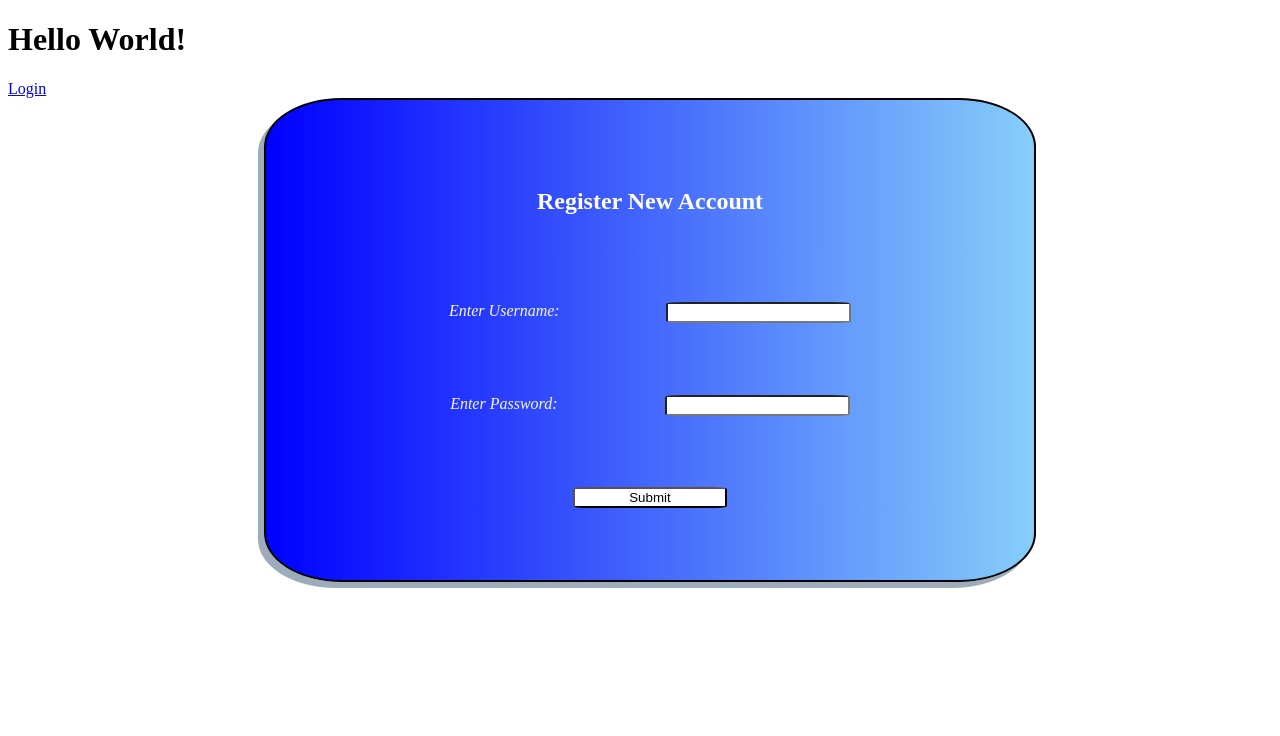
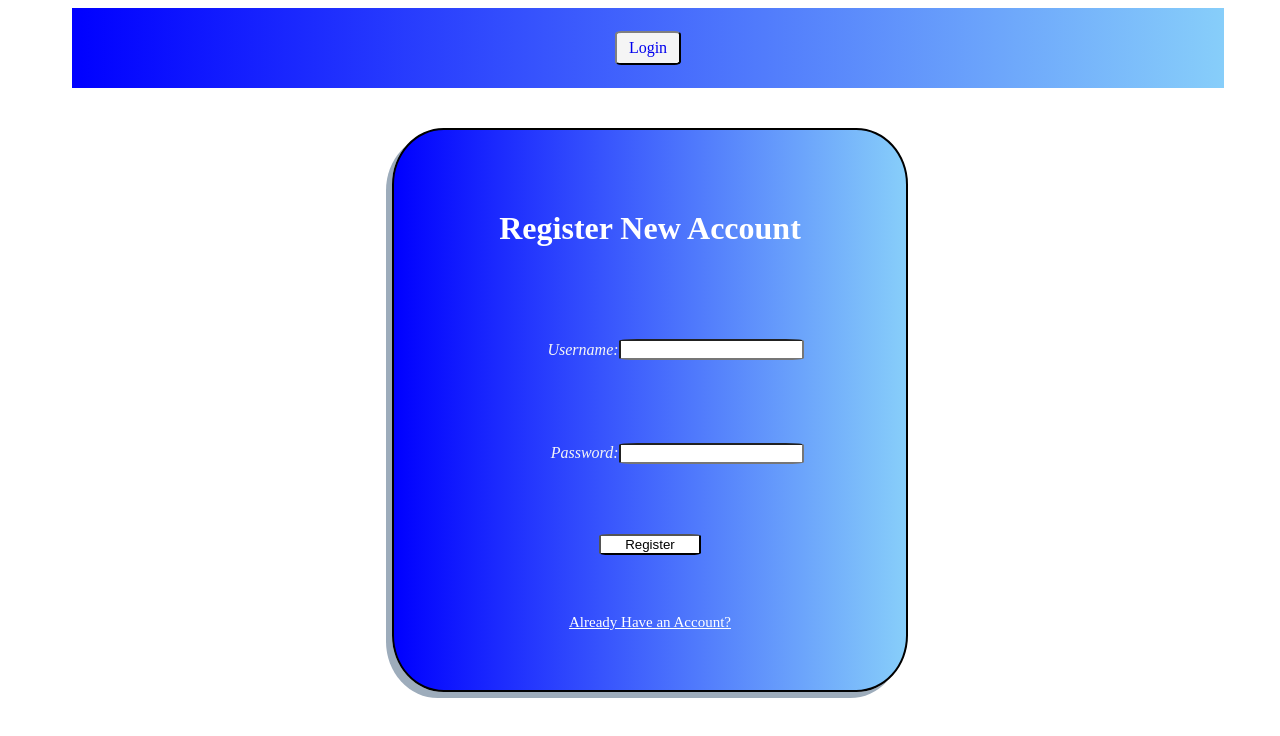
Before and after one commit to Kelphane/Payroll_Tracker_FrontEnd, a React (Create React App) app: page /register in a window 1280 px wide. Shown: the top 736 px of the page. Built offline with nearby package versions, Linux system fonts and the light colour scheme.

Commit message:
Created a handleChange and handleRegister function in Register.jsx

```diff
--- a/src/App.jsx
+++ b/src/App.jsx
@@ -10,7 +10,6 @@ import Register from "./Components/Register/Register";
 const App = () => {
     return(
         <div>
-            <h1>Hello World!</h1>
             <NavBar />
             <Routes>
                 <Route path="/login" element={<Login />}/>
--- a/src/Components/Login/Login.css
+++ b/src/Components/Login/Login.css
@@ -1,4 +1,4 @@
-.login{
+.login-register{
     display: flex;
     flex-direction: column;
     justify-content: space-evenly;
@@ -6,40 +6,58 @@
     border-radius: 10%;
     background: linear-gradient(90deg, blue, lightskyblue);
     box-shadow: -6px 6px rgb(157, 172, 187);
-    height: 60vh;
-    width: 60vw;
-    margin-left: 20vw;
-    margin-right: 20vw;
+    height: 70vh;
+    width: 70vw;
+    margin-left: 15vw;
+    margin-right: 15vw;
 }
 
-.login h1{
+@media(min-width: 769px){
+    .login-register{
+        display: flex;
+        flex-direction: column;
+        justify-content: space-evenly;
+        border: 2px solid black;
+        border-radius: 10%;
+        background: linear-gradient(90deg, blue, lightskyblue);
+        box-shadow: -6px 6px rgb(157, 172, 187);
+        height: 70vh;
+        width: 40vw;
+        margin-left: 30vw;
+        margin-right: 30vw;
+    }
+}
+
+.login-register h1{
     text-align: center;
-    font-size: 150%;
+    font-size: 32px;
     color: white;
 }
 
-.login label{
+.login-register label{
     display: flex;
     flex-direction: row;
-    justify-content: space-evenly;
-    width: 80%;
-    margin-left: 10%;
-    margin-right: 10%;
+    justify-content: flex-end;
+    align-items: center;
+    height: 8%;
+    width: 60%;
+    margin-left: 20%;
+    margin-right: 20%;
     font-style: italic;
     color: whitesmoke;
 }
 
-.login input{
+.login-register input{
     border-radius: 10%;
 }
 
-.login .link{
+.link{
     color: white;
-    font-size: 13px;
+    font-size: 15px;
     text-align: center;
 }
 
-.login button{
+.login-register button{
     background: white;
     border-radius: 10%;
     width: 20%;
--- a/src/Components/Login/Login.jsx
+++ b/src/Components/Login/Login.jsx
@@ -42,7 +42,7 @@ const Login = (props) => {
 
     return(
         <div>
-            <form onSubmit={handleLogin} className="login">
+            <form onSubmit={handleLogin} className="login-register">
                 <h1>Login to Account</h1>
                 <label>
                     Username:
--- /dev/null
+++ b/src/Components/NavBar/NavBar.css
@@ -0,0 +1,34 @@
+.nav-bar{
+    display: flex;
+    flex-direction: row;
+    justify-content: space-evenly;
+    align-items: center;
+    height: 10vh;
+    width: 90vw;
+    margin-left: 5vw;
+    margin-right: 5vw;
+    margin-bottom: 5vh;
+    background: linear-gradient(90deg, blue, lightskyblue);
+}
+
+.nav-link{
+    text-decoration: none;
+    background-color: whitesmoke;
+    border-radius: 10%;
+    border-top: 2px solid gray;
+    border-left: 2px solid gray;
+    border-right: 2px solid black;
+    border-bottom: 2px solid black;
+    padding-top: 0.5%;
+    padding-bottom: 0.5%;
+    padding-left: 1%;
+    padding-right: 1%;
+}
+
+.nav-link:active{
+    border-top: 2px solid black;
+    border-left: 2px solid black;
+    border-right: 2px solid gray;
+    border-bottom: 2px solid gray;
+    color: black;
+}
--- a/src/Components/NavBar/NavBar.jsx
+++ b/src/Components/NavBar/NavBar.jsx
@@ -1,10 +1,13 @@
 import React from "react";
 import { Link } from "react-router-dom";
 
+/* CSS Import */
+import "./NavBar.css";
+
 const NavBar = (props) => {
     return(
-        <nav>
-            <Link to="/login">Login</Link>
+        <nav className="nav-bar">
+            <Link to="/login" className="nav-link">Login</Link>
         </nav>
     );
 };
--- a/src/Components/Register/Register.css
+++ b/src/Components/Register/Register.css
@@ -6,10 +6,10 @@
     border-radius: 10%;
     background: linear-gradient(90deg, blue, lightskyblue);
     box-shadow: -6px 6px rgb(157, 172, 187);
-    height: 60vh;
-    width: 60vw;
-    margin-left: 20vw;
-    margin-right: 20vw;
+    height: 70vh;
+    width: 70vw;
+    margin-left: 15vw;
+    margin-right: 15vw;
 }
 
 .register h1{
@@ -22,6 +22,7 @@
     display: flex;
     flex-direction: row;
     justify-content: space-evenly;
+    height: 8%;
     width: 80%;
     margin-left: 10%;
     margin-right: 10%;
@@ -40,3 +41,9 @@
     margin-left: 40%;
     margin-right: 40%;
 }
+
+.register .link{
+    color: white;
+    font-size: 13px;
+    text-align: center;
+}
--- a/src/Components/Register/Register.jsx
+++ b/src/Components/Register/Register.jsx
@@ -1,19 +1,70 @@
 import React, { useState } from "react";
+import { Link } from "react-router-dom";
+import axios from "axios";
 import "./Register.css";
 
 const Register = () => {
+    const [credentials, setCredentials] = useState({username: "", password: ""});
+
+    const handleChange = (event) => {
+        let newUser = {};
+
+        if(event.target.name === "username"){
+            newUser = {
+                username: event.target.value,
+                password: credentials.password
+            };
+        }else if(event.target.name === "password"){
+            newUser = {
+                username: credentials.username,
+                password: event.target.value
+            };
+        }
+        setCredentials(newUser);
+    }
+
+    const handleRegister = async (event) => {
+        event.preventDefault();
+
+        try {
+            await axios.post("http://localhost:5000/api/user/register",
+                {
+                    username: credentials.username,
+                    password: credentials.password
+                }
+            );
+            setCredentials({
+                username: "",
+                password: ""
+            });
+        } catch (error) {
+            console.log(error);
+        }
+    }
+
     return(
-        <form className="register">
+        <form className="login-register" onSubmit={handleRegister}>
             <h1>Register New Account</h1>
             <label>
-                Enter Username:
-                <input type="text" name="username"></input>
+                Username:
+                <input
+                    type="text"
+                    name="username"
+                    onChange={handleChange}
+                    value={credentials.username}
+                />
             </label>
             <label>
-                Enter Password:
-                <input type="password" name="password"></input>
+                Password:
+                <input
+                    type="password"
+                    name="password"
+                    onChange={handleChange}
+                    value={credentials.password}
+                />
             </label>
-            <button>Submit</button>
+            <button>Register</button>
+            <Link to="/login" className="link">Already Have an Account?</Link>
         </form>
     );
 }
```
